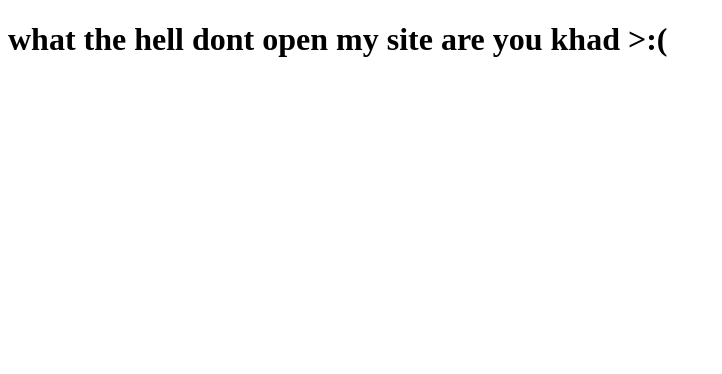
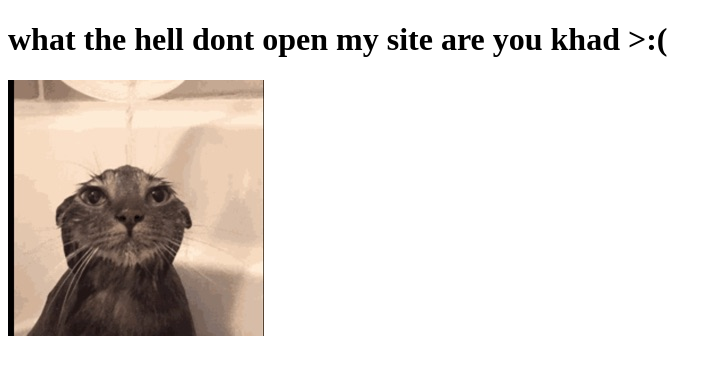
Before and after one commit to ArrasLegends/Khad, a plain HTML site: page index.html in a window 1280 px wide. Shown: the whole page, without its empty margins (0-722 px from the left). Drawn offline with Linux system fonts and the light colour scheme.

Commit message:
index.html

```diff
--- a/index.html
+++ b/index.html
@@ -5,5 +5,6 @@
     <meta name="viewport" content="width=device-width, initial-scale=1.0">
     <title>Khad</title>
     <h1>what the hell dont open my site are you khad >:(</h1>
+    <img src="khad.jpg" alt="Khad">
   </head>
 </html>
```
